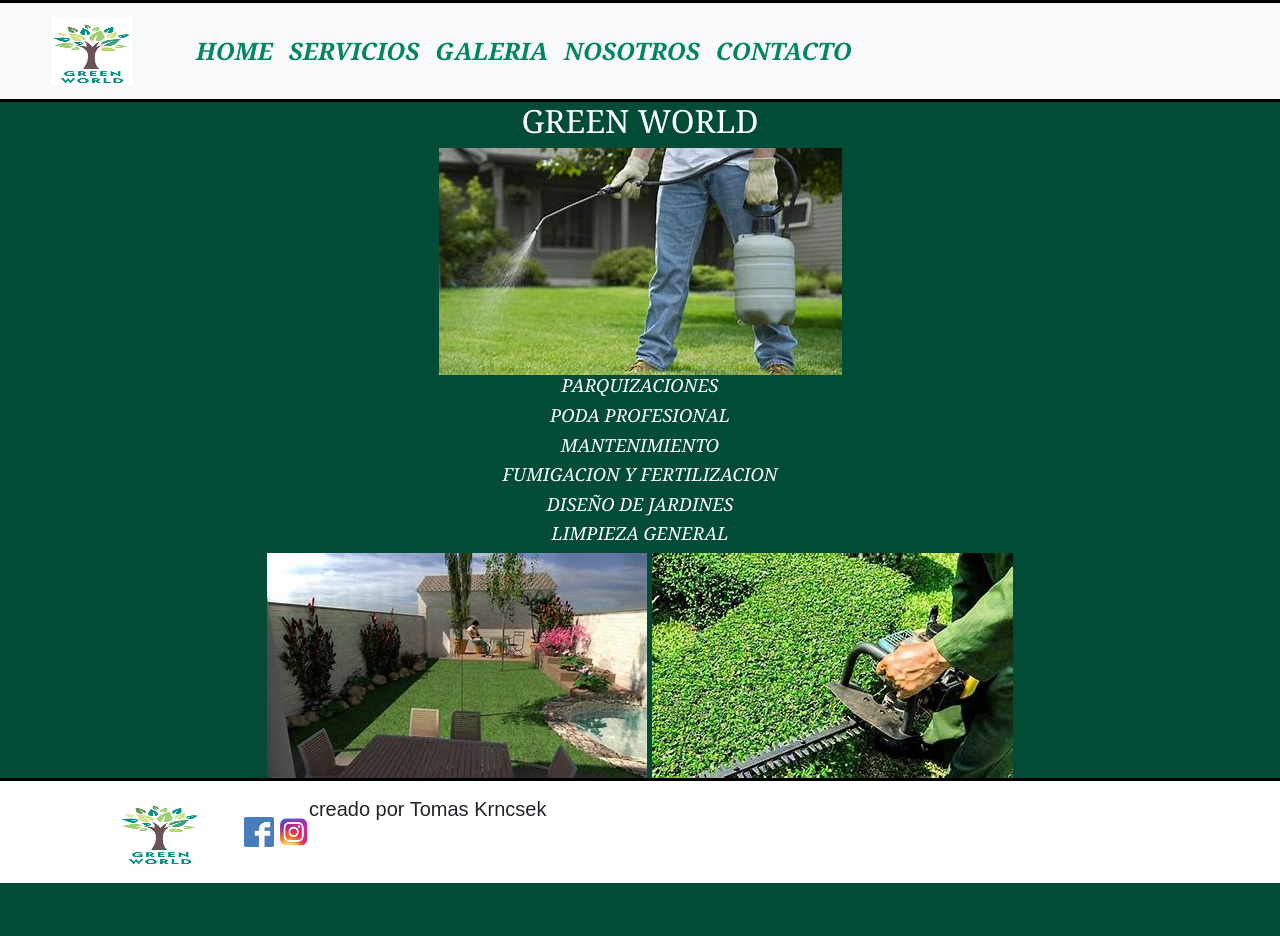
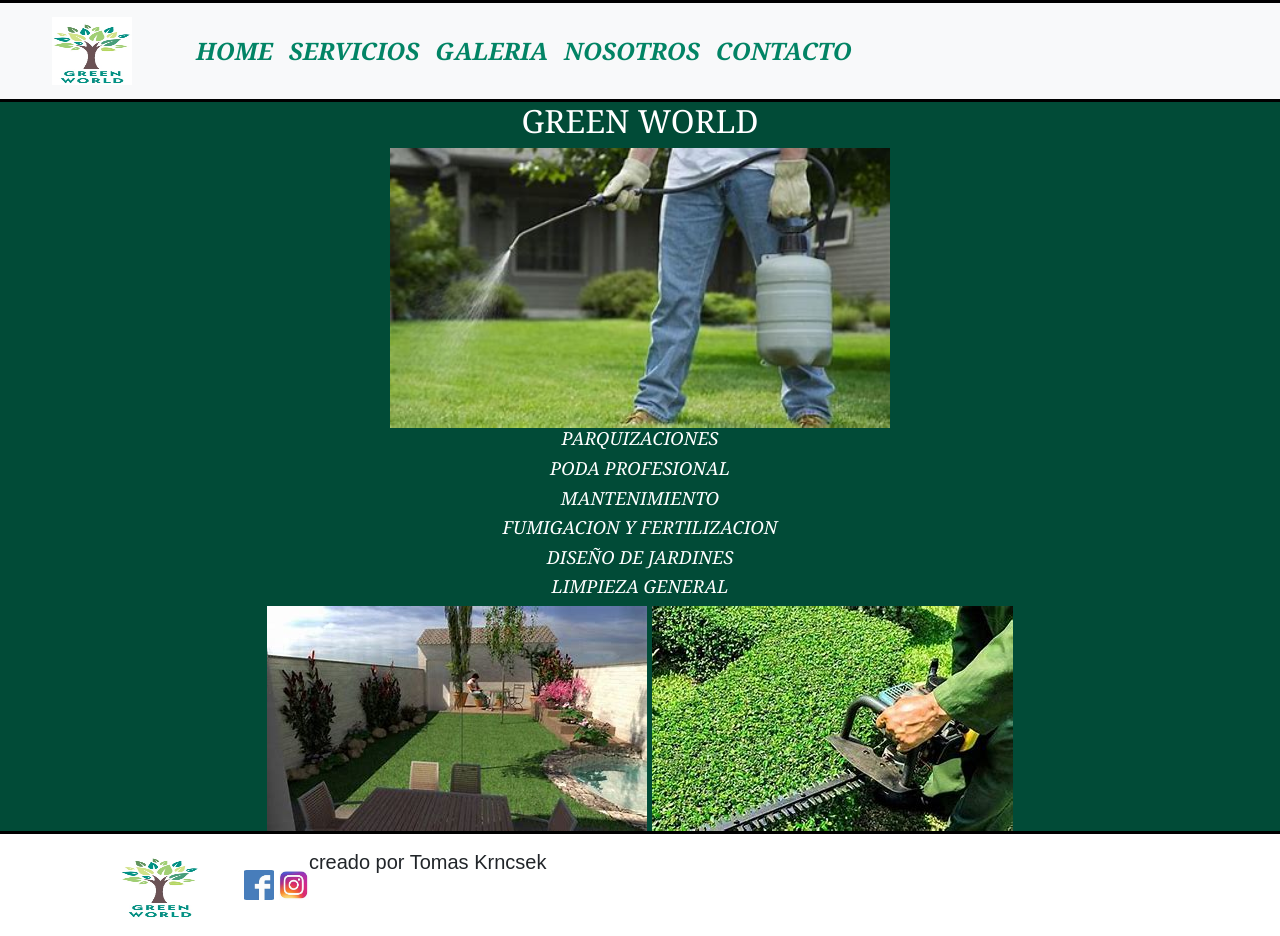
Before and after one commit to krncsektomas/greenworld, a plain HTML site: page index.html in a window 1280 px wide. In both pictures the pointer is over the picture 640 px from the left and 261 px from the top of the page. Before the commit the page ends 883 px from the top, so only its background shows below. Drawn offline with nearby package versions, Linux system fonts and the light colour scheme; files that its build step writes are made by us from their sources.

Commit message:
segunda entrega del proyecto final

```diff
--- a/css/style.css
+++ b/css/style.css
@@ -116,7 +116,7 @@ header nav{
 }
 .index-img{ gap:5rem;
 }
-.main-img:hover{
+.index-img:hover{
     height: 280px;
     width:500px ;
 }
```
